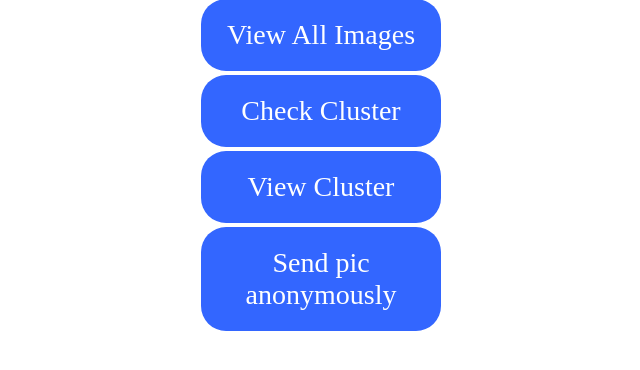
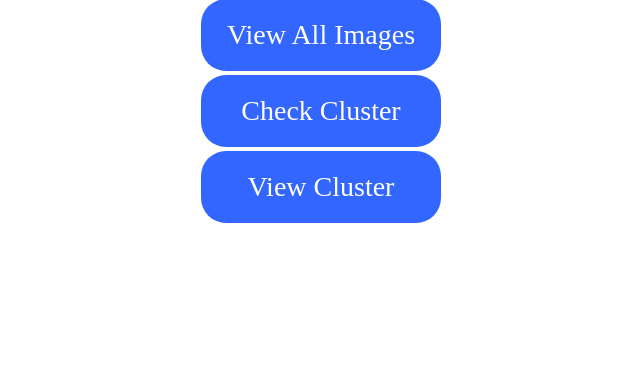
Before and after one commit to dominicksavio/Roadmakerdjango, a Django app: page /accounts/ in a window 1280 px wide. Shown: the part 223-593 px from the top of the page, without its empty margins (319-959 px from the left). Run offline with Django 3.2, Linux system fonts and the light colour scheme; the visitor is signed in with stand-in values (Sample User, id 1).

Commit message:
removed anonymous

```diff
--- a/accounts/templates/index.html
+++ b/accounts/templates/index.html
@@ -60,7 +60,7 @@
             <a href="{% url 'register_url' %}">Register</a><br>
 
         {% endif %}
-            <a href="https://roadmakergo.herokuapp.com/">Send pic anonymously</a><br>
+
     {% endblock %}
 
 </body>
```
